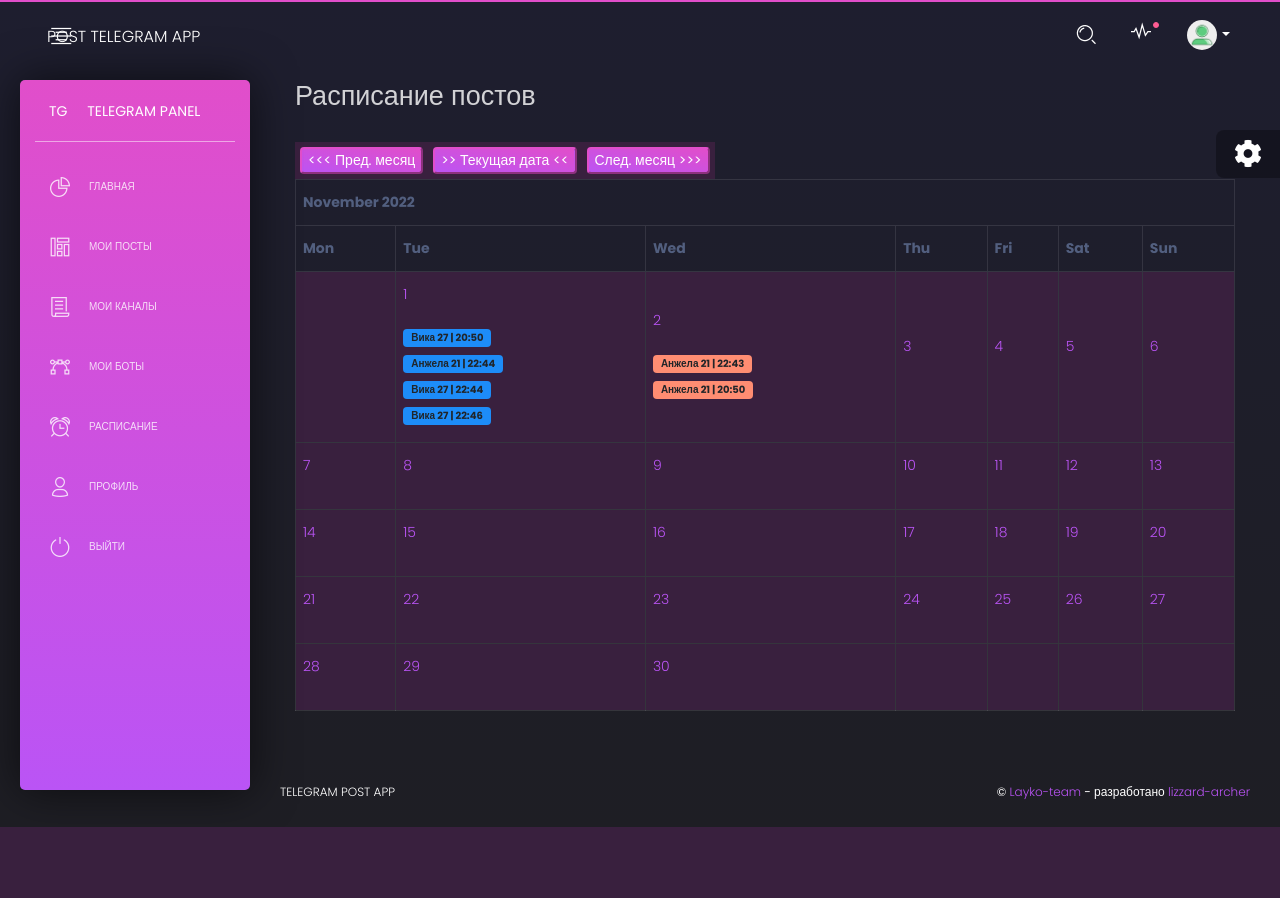
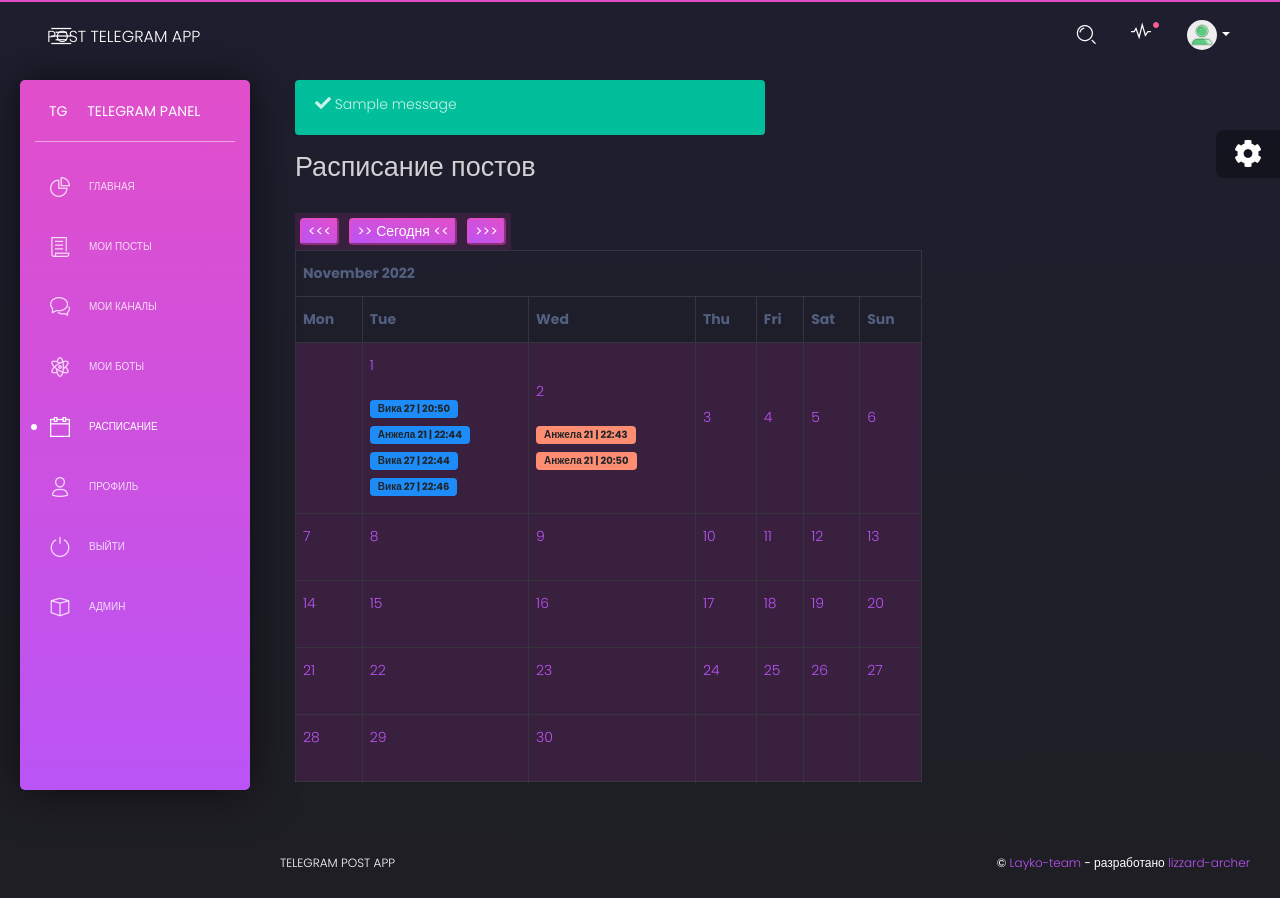
Before and after one commit to lizzardarcher/inpost, a Django app: page /calendar/2022/11/ in a window 1280 px wide. Before the commit the page ends 827 px from the top, so only its background shows below. Run offline with Django 3.2, Linux system fonts and the light colour scheme; a user stored in the database is signed in; data comes from the database, SQL or seed files in the repository; both versions use the stored data as it was after the commit; tables that the repository leaves empty hold one stand-in row (values such as "Sample post"); one stand-in notice (Sample message) is shown; parts of the project's set-up code (start-up, migrations or seed data) failed here and were passed over; some libraries are stand-ins or nearby versions.

Commit message:
calendar update 02.11

```diff
--- a/apps/home/calendar.py
+++ b/apps/home/calendar.py
@@ -50,7 +50,7 @@ class PostCalendar(HTMLCalendar, ListView):
         """
         v = []
         a = v.append
-        a('<table border="1" cellpadding="1" cellspacing="1" class="month table fixed">')
+        a('<table border="1" cellpadding="1" cellspacing="1" class="month table fixed col-12 col-md-8">')
         a('\n')
         a(self.formatmonthname(theyear, themonth, withyear=withyear))
         a('\n')
--- a/apps/home/urls.py
+++ b/apps/home/urls.py
@@ -44,7 +44,7 @@ urlpatterns = [
       path('chat_delete/<int:pk>', views.ChatDeleteView.as_view(), name='delete chat'),
 
       path('calendar/<int:year>/<int:month>/', views.CalendarView.as_view(), name='calendar'),
-      path('calendar_event/<int:year>/<int:month>/<int:day>/', views.calendar_event, name='calendar event'),
+      # path('calendar_event/<int:year>/<int:month>/<int:day>/', views.calendar_event, name='calendar event'),
       path('calendar_event_create/<int:year>/<int:month>/<int:day>/', views.CalendarEventCreate.as_view(), name='calendar event create'),
 
       path('schedule_update/<int:pk>', views.ScheduleUpdateView.as_view(), name='update schedule'),
--- a/apps/home/views.py
+++ b/apps/home/views.py
@@ -1,6 +1,8 @@
 # -*- encoding: utf-8 -*-
 
 from datetime import datetime
+
+from django.contrib.messages.views import SuccessMessageMixin
 from django.http import HttpResponse
 from django.template import loader
 from django.urls import reverse, reverse_lazy
@@ -13,6 +15,7 @@ from .models import (Post, Bot, Chat, Media, Button, User, PostSchedule, PostPho
 from .forms import (PostForm, PostPhotoForm, PostCreationMultiForm, PostScheduleForm, PostScheduleMultiForm,
                     PostVideoForm, PostDocumentForm, PostMusicForm, BotForm, ChatForm)
 from .calendar import PostCalendar
+from .calendar_mini import PostCalendarMini
 
 from django.shortcuts import render
 from django.forms import modelformset_factory
@@ -23,11 +26,13 @@ from django.http import HttpResponseRedirect
 
 # USER ##############################################
 
-class UserUpdateView(UpdateView):
+class UserUpdateView(SuccessMessageMixin, LoginRequiredMixin, UpdateView):
     template_name = 'home/user_profile.html'
     model = User
     fields = ['username', 'email', 'first_name', 'last_name']
     success_url = '/user_profile'
+    extra_context = {'segment': 'user'}
+    success_message = 'Профиль успешно обновлён'
 
     def user_profile(request):
         return redirect('/user_profile/1')
@@ -239,69 +244,74 @@ class PostDeleteView(LoginRequiredMixin, DeleteView):
     template_name = 'crud/post_delete.html'
 
 
-class PostPhotoUpdateView(LoginRequiredMixin, UpdateView):
+class PostPhotoUpdateView(SuccessMessageMixin, LoginRequiredMixin, UpdateView):
     model = PostPhoto
     form_class = PostPhotoForm
     template_name = 'crud/post_photo_update.html'
     success_url = '/post'
+    success_message = 'Фото успешно обновлено'
 
     def form_valid(self, form):
         form.instance.user = self.request.user
         return super().form_valid(form)
 
 
-class PostPhotoDeleteView(LoginRequiredMixin, DeleteView):
+class PostPhotoDeleteView(SuccessMessageMixin, LoginRequiredMixin, DeleteView):
     model = PostPhoto
     success_url = '/post'
     template_name = 'crud/post_photo_delete.html'
+    success_message = 'Фото успешно удалено'
 
 
-class PostVideoUpdateView(LoginRequiredMixin, UpdateView):
+class PostVideoUpdateView(SuccessMessageMixin, LoginRequiredMixin, UpdateView):
     model = PostVideo
     form_class = PostVideoForm
     template_name = 'crud/post_video_update.html'
     success_url = '/post'
+    success_message = 'Видео успешно обновлено'
 
     def form_valid(self, form):
         form.instance.user = self.request.user
         return super().form_valid(form)
 
 
-class PostVideoDeleteView(LoginRequiredMixin, DeleteView):
+class PostVideoDeleteView(SuccessMessageMixin, LoginRequiredMixin, DeleteView):
     model = PostVideo
     success_url = '/post'
     template_name = 'crud/post_video_delete.html'
 
 
-class PostMusicUpdateView(LoginRequiredMixin, UpdateView):
+class PostMusicUpdateView(SuccessMessageMixin, LoginRequiredMixin, UpdateView):
     model = PostMusic
     form_class = PostMusicForm
     template_name = 'crud/post_music_update.html'
     success_url = '/post'
+    success_message = 'Трек успешно обновлен'
 
     def form_valid(self, form):
         form.instance.user = self.request.user
         return super().form_valid(form)
 
 
-class PostMusicDeleteView(LoginRequiredMixin, DeleteView):
+class PostMusicDeleteView(SuccessMessageMixin, LoginRequiredMixin, DeleteView):
     model = PostMusic
     success_url = '/post'
     template_name = 'crud/post_music_delete.html'
 
 
-class PostDocumentUpdateView(LoginRequiredMixin, UpdateView):
+class PostDocumentUpdateView(SuccessMessageMixin, LoginRequiredMixin, UpdateView):
     model = PostDocument
     form_class = PostDocumentForm
     template_name = 'crud/post_document_update.html'
     success_url = '/post'
+    success_message = 'Документ успешно обновлен'
 
     def form_valid(self, form):
         form.instance.user = self.request.user
         return super().form_valid(form)
 
 
-class PostDocumentDeleteView(LoginRequiredMixin, DeleteView):
+class PostDocumentDeleteView(SuccessMessageMixin, LoginRequiredMixin, DeleteView):
     model = PostDocument
     success_url = '/post'
     template_name = 'crud/post_document_delete.html'
@@ -320,32 +330,35 @@ class BotListView(LoginRequiredMixin, ListView):
         return Bot.objects.filter(user=self.request.user)
 
 
-class BotCreateView(LoginRequiredMixin, CreateView):
+class BotCreateView(SuccessMessageMixin, LoginRequiredMixin, CreateView):
     model = Bot
     form_class = BotForm
     template_name = 'crud/bot_create.html'
     success_url = 'bot'
+    success_message = 'Бот успешно создан'
 
     def form_valid(self, form):
         form.instance.user = self.request.user
         return super().form_valid(form)
 
 
-class BotUpdateView(LoginRequiredMixin, UpdateView):
+class BotUpdateView(SuccessMessageMixin, LoginRequiredMixin, UpdateView):
     model = Bot
     form_class = BotForm
     template_name = 'crud/bot_create.html'
     success_url = '/bot'
+    success_message = 'Бот успешно обновлен'
 
     def form_valid(self, form):
         form.instance.user = self.request.user
         return super().form_valid(form)
 
 
-class BotDeleteView(LoginRequiredMixin, DeleteView):
+class BotDeleteView(SuccessMessageMixin, LoginRequiredMixin, DeleteView):
     model = Bot
     success_url = '/bot'
     template_name = 'crud/bot_delete.html'
+    success_message = 'Бот успешно удалён'
 
 
 # CHANNEL ###############################################
@@ -360,47 +373,52 @@ class ChatListView(LoginRequiredMixin, ListView):
         return Chat.objects.filter(user=self.request.user)
 
 
-class ChatCreateView(LoginRequiredMixin, CreateView):
+class ChatCreateView(SuccessMessageMixin, LoginRequiredMixin, CreateView):
     model = Chat
     form_class = ChatForm
     template_name = 'crud/chat_create.html'
     success_url = '/chat'
+    success_message = 'Чат успешно создан'
 
     def form_valid(self, form):
         form.instance.user = self.request.user
         return super().form_valid(form)
 
 
-class ChatUpdateView(LoginRequiredMixin, UpdateView):
+class ChatUpdateView(SuccessMessageMixin, LoginRequiredMixin, UpdateView):
     model = Chat
     form_class = ChatForm
     template_name = 'crud/chat_create.html'
     success_url = '/chat'
+    success_message = 'Чат успешно обновлён'
 
     def form_valid(self, form):
         form.instance.user = self.request.user
         return super().form_valid(form)
 
 
-class ChatDeleteView(LoginRequiredMixin, DeleteView):
+class ChatDeleteView(SuccessMessageMixin, LoginRequiredMixin, DeleteView):
     model = Chat
     success_url = '/chat'
     template_name = 'crud/chat_delete.html'
+    success_message = 'Чат успешно удалён'
 
 
 # CALENDAR ###############################################
 
-class CalendarView(TemplateView):
+class CalendarView(LoginRequiredMixin, TemplateView):
     template_name = 'crud/calendar.html'
 
     def get(self, request, year, month, *args, **kwargs):
         cal = PostCalendar().formatmonth(theyear=int(year), themonth=int(month))
-        context = {'cal': cal}
+        cal_mini = PostCalendarMini().formatmonth(theyear=int(year), themonth=int(month))
+        context = {'cal': cal, 'cal_mini': cal_mini, 'segment': 'calendar'}
         return render(request, 'home/calendar.html', context=context)
 
     def post(self, request, year, month, *args, **kwargs):
         cal = PostCalendar().formatmonth(theyear=int(year), themonth=int(month))
-        context = {'cal': cal}
+        cal_mini = PostCalendarMini().formatmonth(theyear=int(year), themonth=int(month))
+        context = {'cal': cal, 'cal_mini': cal_mini, 'segment': 'calendar'}
         return render(request, 'home/calendar.html', context=context)
 
     def form_valid(self, form):
@@ -414,6 +432,7 @@ def calendar_event(request, year, month, day):
     if form.is_valid():
         print(form)
         form.save()
+        messages.success(request, "Успешно обновлено")
         # return redirect(f"/calendar/{datetime.now().year}/{datetime.now().month}/")
     return render(request, 'home/calendar_event.html', context={
         'posts': post,
@@ -423,28 +442,38 @@ def calendar_event(request, year, month, day):
     })
 
 
-class CalendarEventCreate(CreateView):
+class CalendarEventCreate(SuccessMessageMixin, LoginRequiredMixin, CreateView):
     model = PostSchedule
     form_class = PostScheduleForm
     template_name = 'crud/calendar_event_create.html'
     success_url = f'/calendar/{datetime.now().year}/{datetime.now().month}/'
+    success_message = 'Распиание обновлено'
+
+    # extra_context = {'sch': PostSchedule.objects.filter(user=)}
+
+    def get_context_data(self, **kwargs):
+        context = super(CalendarEventCreate, self).get_context_data(**kwargs)
+        context['sch'] = PostSchedule.objects.filter(user=self.request.user)
+        return context
 
     def form_valid(self, form):
         form.instance.user = self.request.user
         return super().form_valid(form)
 
 
-class ScheduleUpdateView(UpdateView):
+class ScheduleUpdateView(SuccessMessageMixin, LoginRequiredMixin, UpdateView):
     model = PostSchedule
     template_name = 'crud/schedule_update.html'
     form_class = PostScheduleForm
     success_url = f'/calendar/{datetime.now().year}/{datetime.now().month}/'
+    success_message = 'Расписание обновлено'
 
 
-class ScheduleDeleteView(LoginRequiredMixin, DeleteView):
+class ScheduleDeleteView(SuccessMessageMixin, LoginRequiredMixin, DeleteView):
     model = PostSchedule
     success_url = f'/calendar/{datetime.now().year}/{datetime.now().month}/'
     template_name = 'crud/schedule_delete.html'
+    success_message = 'Пост удален из расписания'
 
 
 @login_required(login_url="/login/")
--- a/apps/templates/crud/schedule_update.html
+++ b/apps/templates/crud/schedule_update.html
@@ -12,10 +12,10 @@
             <div class="form-group form-control ">
                 {{ form.schedule|as_crispy_field }}
             </div>
-            <button type="submit" class="btn btn-primary">Обновить</button>
+            <button type="submit" class="btn btn-primary w-50">Обновить</button>
         </form>
         <a id="delete" href="">
-            <button type="submit" class="btn btn-danger text-dark">Удалить</button>
+            <button type="submit" class="btn btn-danger text-dark w-50">Удалить</button>
         </a>
     </div>
     </body>
--- a/apps/templates/home/calendar.html
+++ b/apps/templates/home/calendar.html
@@ -6,6 +6,42 @@
 {% block content %}
 
 
+    <div class="container col-12">
+
+        {% if messages %}
+            <div class="rounded alert alert-success col-md-6">
+                {% for message in messages %}
+                    <p{% if message.tags %} class="{{ message.tags }}"{% endif %}><i
+                            class="fa fa-check"></i> {{ message }}</p>
+                {% endfor %}
+            </div>
+        {% endif %}
+
+        <h2>Расписание постов</h2>
+        <table class="">
+            <tr>
+                <td><a id="back" href="" onmouseover="calendarBackBtn()">
+                    <button class="button btn-primary rounded"><<<</button>
+                </a>
+                </td>
+                <td><a id="current" href="" onmouseover="calendarCurrentBtn()">
+                    <button class="button btn-primary rounded">>> Сегодня <<</button>
+                </a>
+                </td>
+                <td><a id="forward" href="" onmouseover="calendarForwardBtn()">
+                    <button class="button btn-primary rounded">>>></button>
+                </a>
+                </td>
+            </tr>
+        </table>
+        <div class="cal-max" style="display: block">
+            {{ cal|safe }}
+        </div>
+
+        <div class="cal-mini" style="display: none">
+            {{ cal_mini|safe }}
+        </div>
+    </div>
     <style>
         td:hover {
             background-color: #381d32;
@@ -20,26 +56,6 @@
 
 
     </style>
-    <div class="container">
-        <h2>Расписание постов</h2>
-        <table>
-            <tr>
-                <td><a id="back" href="" onmouseover="calendarBackBtn()">
-                    <button class="button btn-primary rounded"><<< Пред. месяц</button>
-                </a>
-                </td>
-                <td><a id="current" href="" onmouseover="calendarCurrentBtn()">
-                    <button class="button btn-primary rounded">>> Текущая дата <<</button>
-                </a>
-                </td>
-                <td><a id="forward" href="" onmouseover="calendarForwardBtn()">
-                    <button class="button btn-primary rounded">След. месяц >>></button>
-                </a>
-                </td>
-            </tr>
-        </table>
-        {{ cal|safe }}
-    </div>
 
     <script>
         function calendarBackBtn() {
@@ -72,6 +88,30 @@
             let back_btn = document.getElementById('current');
             back_btn.setAttribute('href', `/calendar/${cyear}/${cmonth}/`)
         }
+
+        {#const badgeList = document.querySelectorAll('p[class*="badge badge"]');#}
+        {#const linkCompareList = []#}
+        {#if (window.innerWidth < 960) {#}
+        {#    for (let i = 0; i <= badgeList.length; i++) {#}
+        {#        try {#}
+        {#            linkCompareList.push([badgeList[i].innerText, badgeList[i].parentNode.parentNode.firstChild.href])#}
+        {#            badgeList[i].innerHTML = ''#}
+        {#        } catch (e) {#}
+        {#        }#}
+        {#    }        }#}
+        {#console.log(linkCompareList)#}
+            if (window.innerWidth < 960) {
+                console.log(window.innerWidth)
+                const cal_max = document.querySelector('div[class="cal-max"]');
+                const cal_mini = document.querySelector('div[class="cal-mini"]');
+                cal_max.setAttribute('style', 'display: none');
+                console.log(cal_max);
+                cal_mini.setAttribute('style', 'display: block');
+                console.log(cal_mini);
+            }
+
+
+
     </script>
 
 {% endblock content %}
--- a/apps/templates/includes/sidebar.html
+++ b/apps/templates/includes/sidebar.html
@@ -20,29 +20,29 @@
                 </li>
                 <li class="{% if 'post' in segment %} active {% endif %}">
                     <a href="/post">
-                        <i class="tim-icons icon-components"></i>
+                        <i class="tim-icons icon-paper"></i>
                         <p>Мои Посты</p>
                     </a>
                 </li>
                 <li class="{% if 'chat' in segment %} active {% endif %}">
                     <a href="/chat">
-                        <i class="tim-icons icon-paper"></i>
+                        <i class="tim-icons icon-chat-33"></i>
                         <p>Мои Каналы</p>
                     </a>
                 </li>
                 <li class="{% if 'bot' in segment %} active {% endif %}">
                     <a href="/bot">
-                        <i class="tim-icons icon-vector"></i>
+                        <i class="tim-icons icon-atom"></i>
                         <p>Мои Боты</p>
                     </a>
                 </li>
                 <li class="{% if 'calendar' in segment %} active {% endif %}">
                     <a href="/calendar/{% now "Y" %}/{% now "m" %}/">
-                        <i class="tim-icons icon-time-alarm"></i>
+                        <i class="tim-icons icon-calendar-60" aria-hidden="true"></i>
                         <p>Расписание</p>
                     </a>
                 </li>
-                <li class="{% if 'page-user' in segment %} active {% endif %}">
+                <li class="{% if 'user' in segment %} active {% endif %}">
                     <a href="/user_profile/{{ user.id }}">
                         <i class="tim-icons icon-single-02"></i>
                         <p>Профиль</p>
@@ -54,6 +54,15 @@
                         <p>Выйти</p>
                     </a>
                 </li>
+
+                {% if request.user.is_superuser %}
+                    <li class="dropdown nav-item">
+                        <a href="/admin">
+                            <i class="tim-icons icon-app"></i>
+                            <p>Админ</p>
+                        </a>
+                    </li>
+                {% endif %}
             {% endif %}
         </ul>
     </div>
```
Also changed, not shown: apps/home/calendar_mini.py (+5 -5 lines), apps/telegram_stats/scripts/req.py (added, +25 -0 lines), apps/templates/crud/calendar_event_create.html (+38 -4 lines), apps/templates/crud/post_photo_update.html (+9 -2 lines), apps/templates/home/bot.html (+10 -2 lines), apps/templates/home/chat.html (+11 -1 lines), apps/templates/home/post.html (+4 -4 lines), apps/templates/home/user_profile.html (+9 -1 lines), db.sqlite3.
